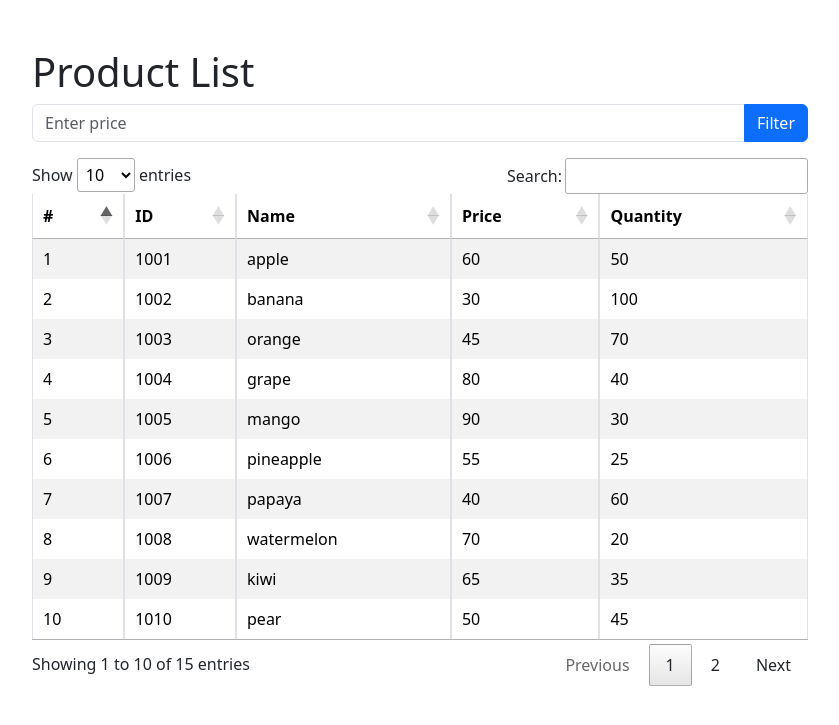
After one commit to tanapon010/6645_NewWeb_010, a PHP site: page /W06_01_loopProduct.php in a window 1280 px wide. The commit adds this page. Shown: the top 725 px of the page, without its empty margins (220-1059 px from the left). Run offline with PHP 8.4, Linux system fonts and the light colour scheme; some libraries are stand-ins or nearby versions.

Commit message:
Add files via upload

```diff
--- /dev/null
+++ b/W06_01_loopProduct.php
@@ -0,0 +1,99 @@
+<!DOCTYPE html>
+<html lang="en">
+<head>
+    <meta charset="UTF-8" />
+    <meta name="viewport" content="width=device-width, initial-scale=1.0"/>
+    <title>Loop For Show Product</title>
+    <link rel="stylesheet" href="https://cdn.jsdelivr.net/npm/bootstrap@5.3.7/dist/css/bootstrap.min.css"/>
+    <link href="https://cdn.datatables.net/2.0.8/css/dataTables.dataTables.min.css" rel="stylesheet"/>
+    <style>
+        .container {
+        max-width: 800px;
+        }
+    </style>
+    </head>
+    <body>
+
+    <?php
+        $products = [
+        ['id' => 1001, 'name' => 'apple', 'price' => 60, 'quantity' => 50],
+        ['id' => 1002, 'name' => 'banana', 'price' => 30, 'quantity' => 100],
+        ['id' => 1003, 'name' => 'orange', 'price' => 45, 'quantity' => 70],
+        ['id' => 1004, 'name' => 'grape', 'price' => 80, 'quantity' => 40],
+        ['id' => 1005, 'name' => 'mango', 'price' => 90, 'quantity' => 30],
+        ['id' => 1006, 'name' => 'pineapple', 'price' => 55, 'quantity' => 25],
+        ['id' => 1007, 'name' => 'papaya', 'price' => 40, 'quantity' => 60],
+        ['id' => 1008, 'name' => 'watermelon', 'price' => 70, 'quantity' => 20],
+        ['id' => 1009, 'name' => 'kiwi', 'price' => 65, 'quantity' => 35],
+        ['id' => 1010, 'name' => 'pear', 'price' => 50, 'quantity' => 45],
+        ['id' => 1011, 'name' => 'peach', 'price' => 75, 'quantity' => 38],
+        ['id' => 1012, 'name' => 'plum', 'price' => 60, 'quantity' => 32],
+        ['id' => 1013, 'name' => 'strawberry', 'price' => 85, 'quantity' => 28],
+        ['id' => 1014, 'name' => 'blueberry', 'price' => 95, 'quantity' => 22],
+        ['id' => 1015, 'name' => 'cherry', 'price' => 100, 'quantity' => 18],
+    ];
+
+
+        $filteredProducts = $products;
+        if (isset($_POST['price'])) {
+        $filterPrice = $_POST['price'];
+        $filteredProducts = array_filter($products, function($product) use ($filterPrice) {
+            return $product['price'] <= $filterPrice;
+        });
+        }else{
+            // สินค้า array ใหม่ ต้องรี index are 0
+        $filteredProducts = array_values($filteredProducts);
+        }
+
+    ?>
+
+    <div class="container mt-5">
+        <h1>Product List</h1>
+
+    <form action="" method="post" class="mb-3">
+        <div class="input-group">
+        <input type="number" name="price" placeholder="Enter price" class="form-control" required>
+        <button type="submit" class="btn btn-primary">Filter</button>
+        </div>
+    </form>
+
+    <table id="producttable" class="table table-striped table-bordered">
+        <thead>
+        <tr>
+            <th>#</th>
+            <th>ID</th>
+            <th>Name</th>
+            <th>Price</th>
+            <th>Quantity</th>
+        </tr>
+        </thead>
+        <tbody>
+        <?php foreach ($filteredProducts as $index => $product): ?>
+            <tr>
+            <td><?= $index + 1 ?></td>
+            <td><?= $product['id'] ?></td>
+            <td><?= $product['name'] ?></td>
+            <td><?= $product['price'] ?></td>
+            <td><?= $product['quantity'] ?></td>
+            </tr>
+        <?php endforeach; ?>
+        </tbody>
+    </table>
+    </div>
+
+    <!-- jQuery -->
+    <script src="https://code.jquery.com/jquery-3.7.0.min.js"></script>
+    <!-- DataTables JS -->
+    <script src="https://cdn.datatables.net/2.0.8/js/dataTables.min.js"></script>
+
+    <script>
+        $(document).ready(function () {
+        $('#producttable').DataTable({
+        pageLength: 10,
+        lengthMenu: [10, 25, 50, 100]
+        });
+    });
+    </script>
+
+</body>
+</html>
--- /dev/null
+++ b/db68s.sql
@@ -0,0 +1,5 @@
+CREATE TABLE products ( product_id INT AUTO_INCREMENT PRIMARY KEY, product_name VARCHAR(100) NOT NULL, description TEXT, price DECIMAL(10,2) NOT NULL, stock_quantity INT NOT NULL, category VARCHAR(50), created_at TIMESTAMP DEFAULT CURRENT_TIMESTAMP );
+
+
+
+NSERT INTO products (product_name, description, price, stock_quantity, category) VALUES ('ปากกาเจลลบได้', 'ปากกาเจลสีด า เขียนลื่น ลบได้', 35.00, 120, 'เครื่องเขียน'), ('สมุดโน้ต A5', 'สมุดขนาด A5 80 แผ่น ปกแข็ง', 45.00, 200, 'เครื่องเขียน'), ('กระบอกน้ าเก็บความเย็น', 'กระบอกน้ าสแตนเลส 500ml', 150.00, 50, 'ของใช้ส่วนตัว'), ('หูฟังบลูทูธ', 'หูฟังไร้สาย ระบบสัมผัส เชื่อมต่อ Bluetooth 5.0', 490.00, 35, 'อุปกรณ์อิเล็กทรอนิกส์'), ('หมวกกันแดด', 'หมวกปีกกว้าง ส าหรับกันแดดกลางแจ้ง', 120.00, 75, 'แฟชั่น'), ('กระเป๋าเป้สะพายหลัง', 'กระเป๋าใส่โน้ตบุ๊ก กันน้ า ขนาด 15 นิ้ว', 890.00, 20, 'แฟชั่น');
--- a/index.php
+++ b/index.php
@@ -40,6 +40,11 @@
         <li><a href="W02_01_oddevennumber.php">Odd-Even-Number</a></li>
         <li><a href="W02_02_grade.php">Calculate Grade</a></li>
         <li><a href="Calculate.php">Calculate</a></li>
+        <li><a href="W06_01_loopProduct.php">Show Product(Fix data)</a></li>
+        <li><a href="W07_01_connectDB.php">Connect Database</a></li>
+        <li><a href="W07_02_fetchData.php">Fetch Data</a></li>
+        <li><a href="W08_01_ProductFormDB.php">Product Form Data Base</a></li>
+
     </ul>
 
 
```
Also changed, not shown: W07_01_connectDB.php (added, +28 -0 lines), W07_02_fetchData.php (added, +50 -0 lines), W08_01_ProductFormDB.php (added, +89 -0 lines).
